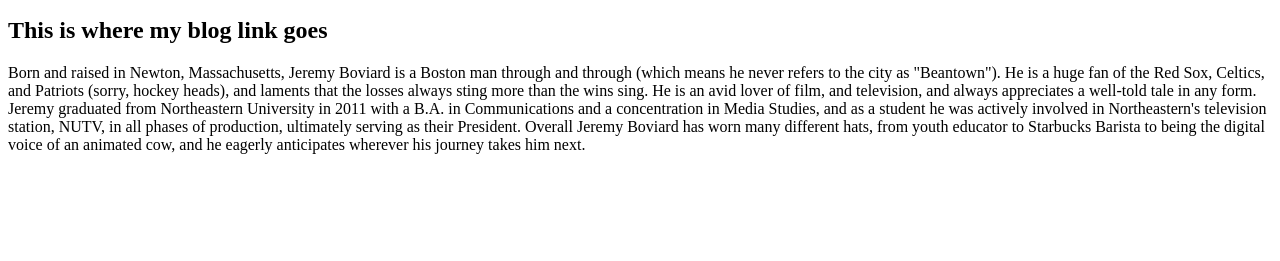
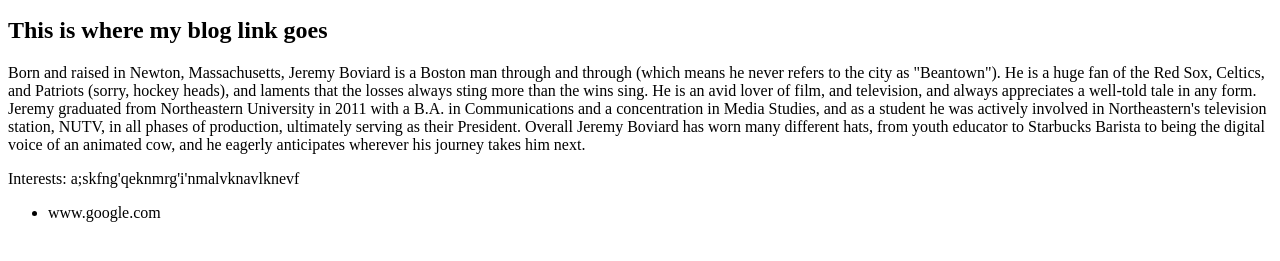
Before and after one commit to JeremyBoviard/JeremyBoviard.github.io, a plain HTML site: page index.html in a window 1280 px wide. Shown: the part 85-346 px from the top of the page. Drawn offline with Linux system fonts and the light colour scheme.

Commit message:
Put Link

```diff
--- a/index.html
+++ b/index.html
@@ -11,10 +11,15 @@
 		<section>
 			<p>Born and raised in Newton, Massachusetts, Jeremy Boviard is a Boston man through and through (which means he never refers to the city as "Beantown"). He is a huge fan of the Red Sox, Celtics, and Patriots (sorry, hockey heads), and laments that the losses always sting more than the wins sing. He is an avid lover of film, and television, and always appreciates a well-told tale in any form. Jeremy graduated from Northeastern University in 2011 with a B.A. in Communications and a concentration in Media Studies, and as a student he was actively involved in Northeastern's television station, NUTV, in all phases of production, ultimately serving as their President. Overall Jeremy Boviard has worn many different hats, from youth educator to Starbucks Barista to being the digital voice of an animated cow, and he eagerly anticipates wherever his journey takes him next.</p>
 		</section>
+
 		<aside>
+			Interests: a;skfng'qeknmrg'i'nmalvknavlknevf
 		</aside>
 	</div>
+
+
 	<footer>
-
+		<ul>
+			<li>www.google.com</li>
 	</footer>
 </body>
```
